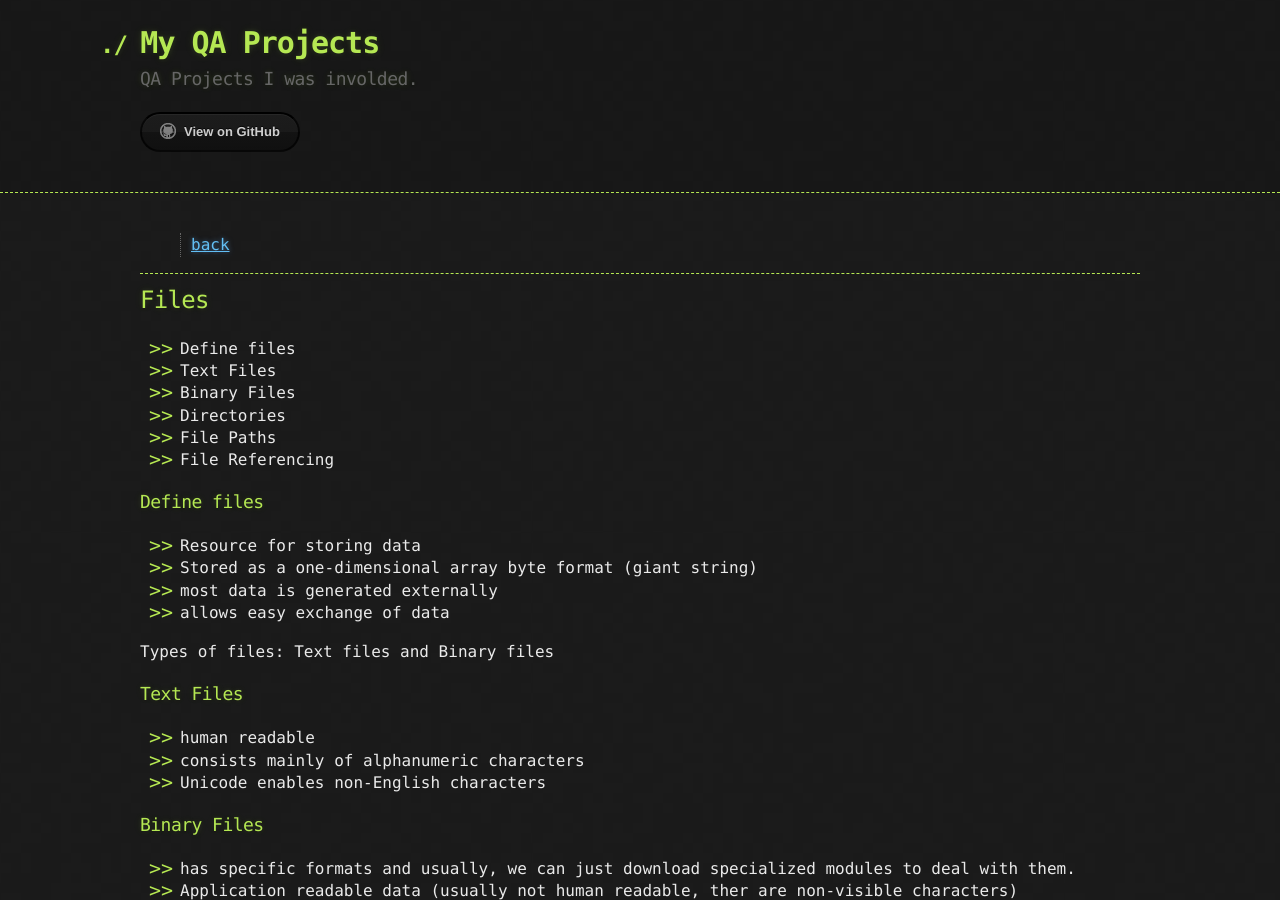
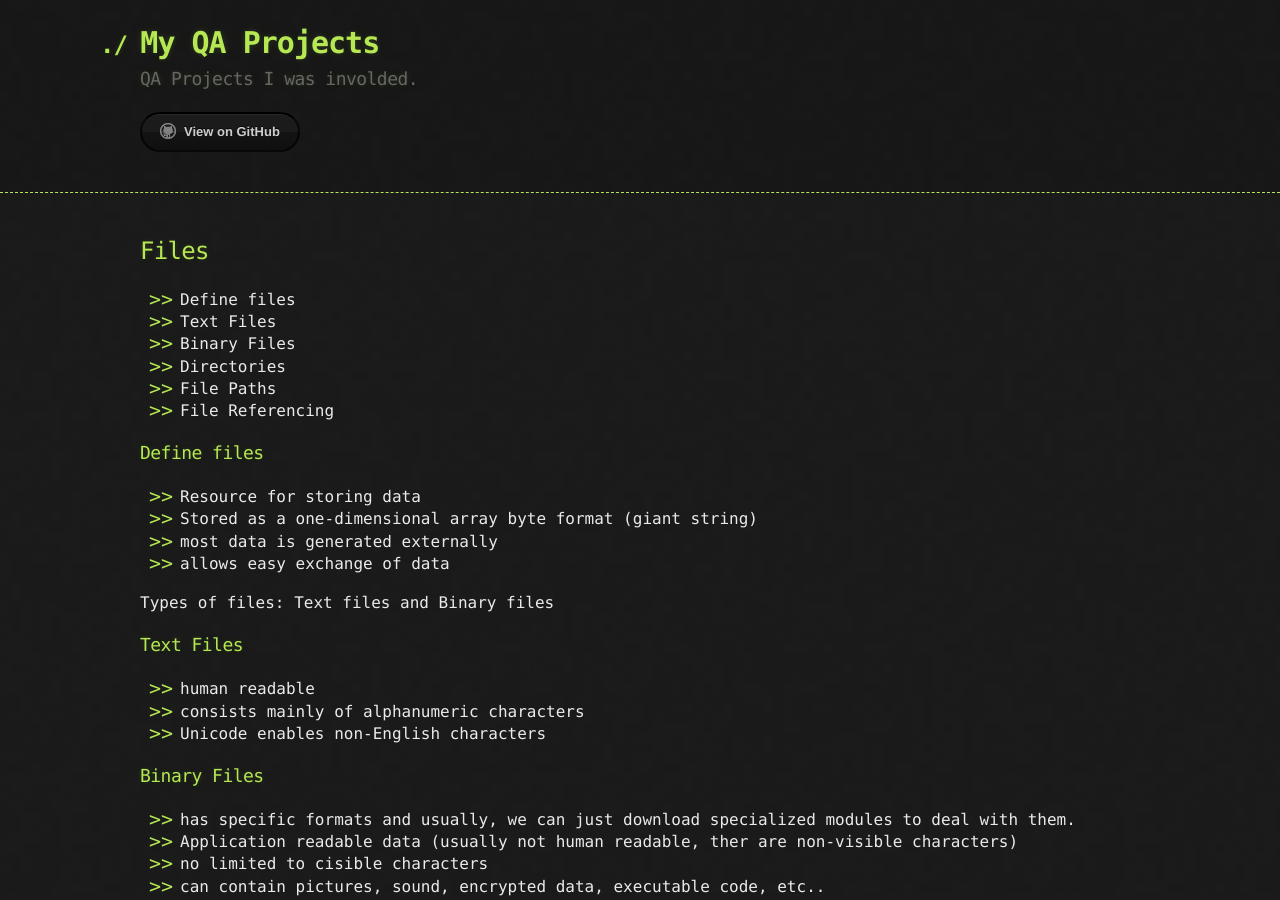
Before and after one commit to sciustechnologia/sciustechnologia.github.io, a Jekyll site: the page built from python/05_file/0500_files.md, in a window 1280 px wide and 900 px high. Built offline with Jekyll 4.4.1, drawn with Linux system fonts in a browser that asks for light colours.

Commit message:
Update 0500_files.md

```diff
--- a/python/05_file/0500_files.md
+++ b/python/05_file/0500_files.md
@@ -1,10 +1,6 @@
 ---
 title: UCB Python - lecture - Files
 layout: default
----
-
-> [back](./index.html)
-
 ---
 
 ## Files
```
Also changed, not shown: other parts of python/05_file/0500_files.md (+4 -0 lines).
